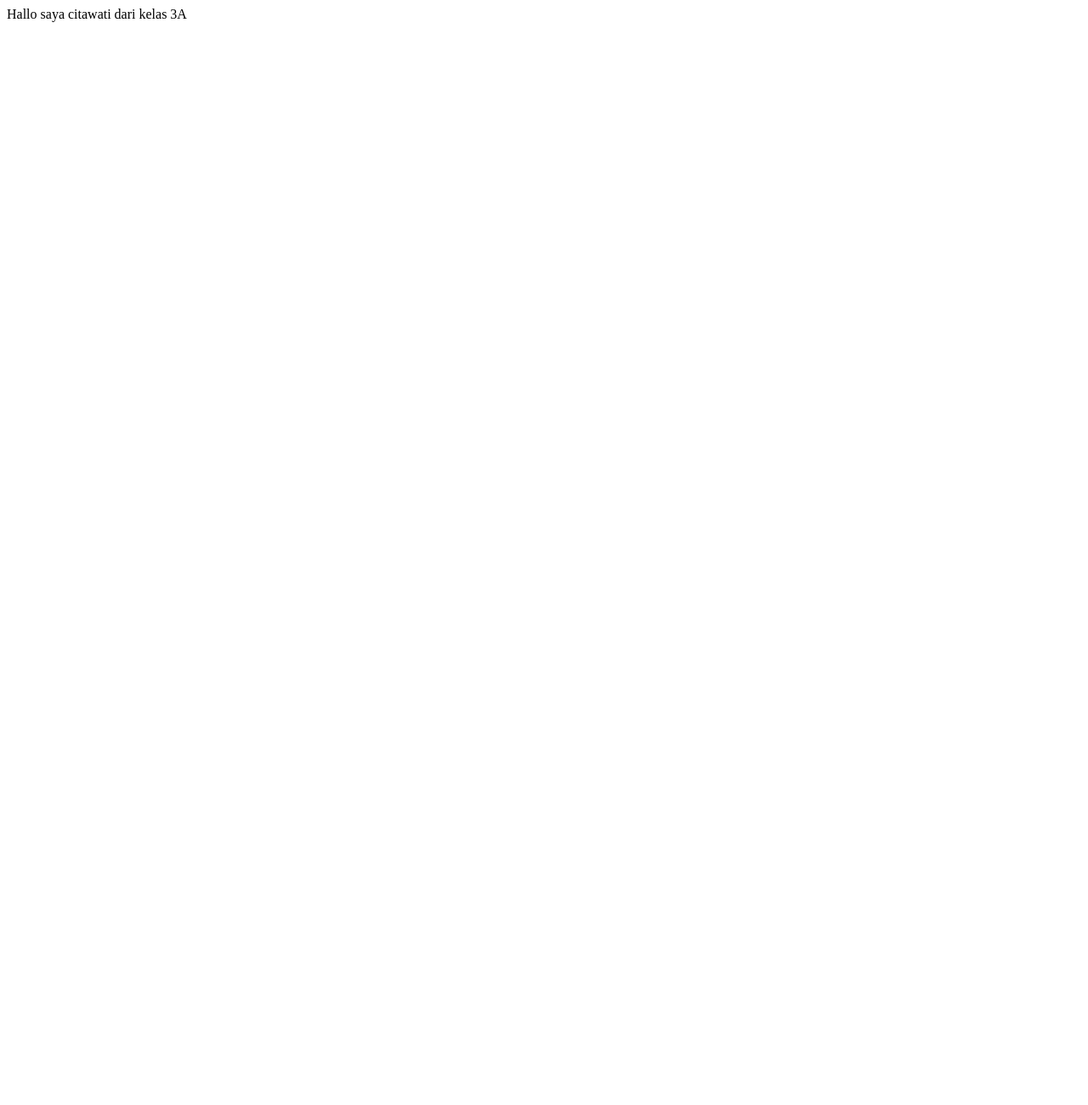
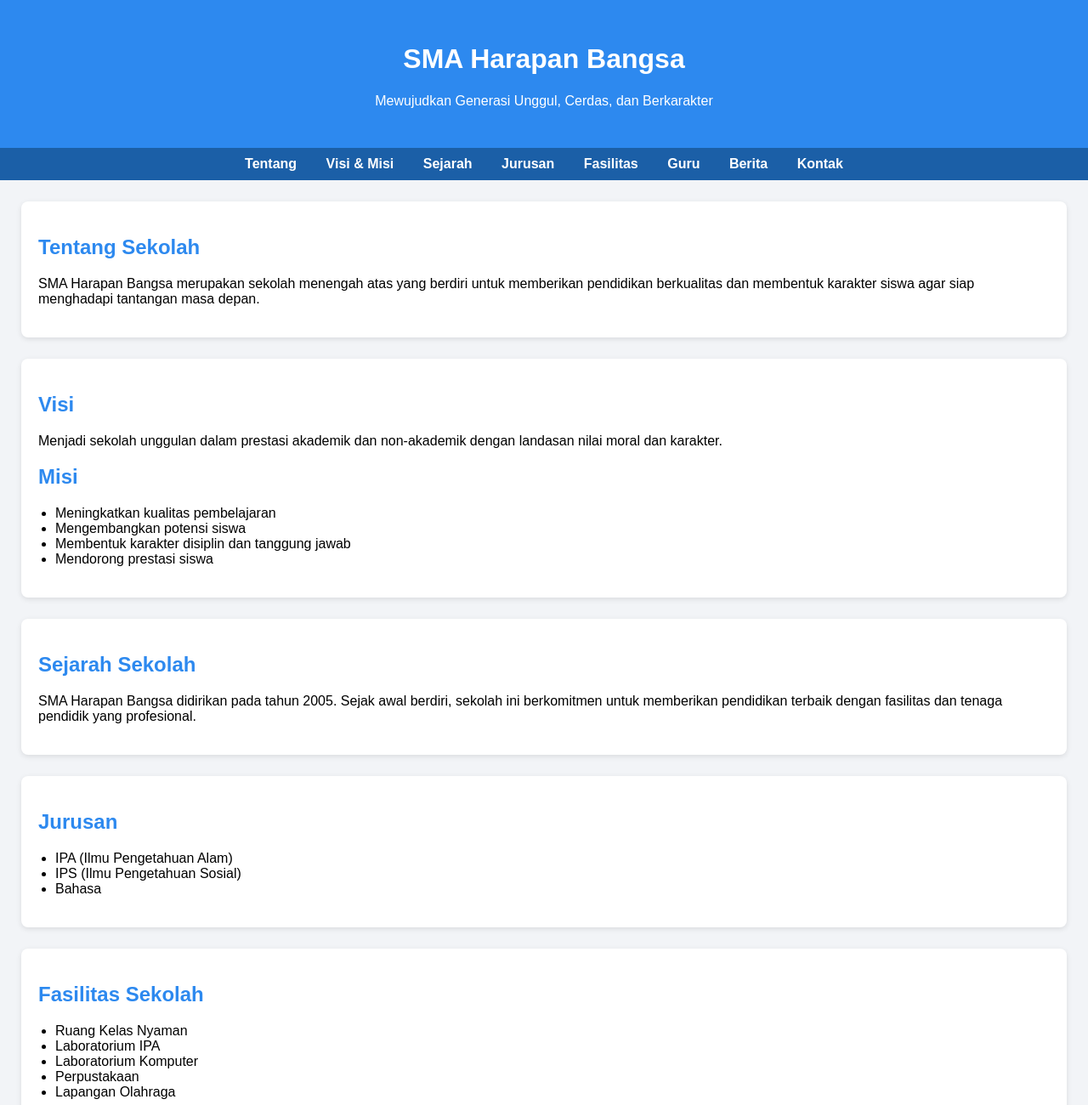
Before and after one commit to citawati32/citawati32.github.io, a plain HTML site: page index.html in a window 1280 px wide. Shown: the top 1300 px of the page at 85% size. Before the commit the page ends 800 px from the top, so only its background shows below. Drawn offline with Linux system fonts and the light colour scheme.

Commit message:
Update index.html

```diff
--- a/index.html
+++ b/index.html
@@ -1,6 +1,207 @@
-<html></html>
-<head></head>
-<body></body>
-Hallo saya citawati dari kelas 3A
+<!DOCTYPE html>
+<html lang="id">
+<head>
+    <meta charset="UTF-8">
+    <title>SMA Harapan Bangsa</title>
+    <style>
+        body {
+            margin: 0;
+            font-family: Arial, sans-serif;
+            background-color: #f2f4f7;
+        }
+
+        header {
+            background-color: #2d89ef;
+            color: white;
+            text-align: center;
+            padding: 30px;
+        }
+
+        nav {
+            background-color: #1b5fa7;
+            padding: 10px;
+            text-align: center;
+        }
+
+        nav a {
+            color: white;
+            text-decoration: none;
+            margin: 0 15px;
+            font-weight: bold;
+        }
+
+        nav a:hover {
+            text-decoration: underline;
+        }
+
+        .container {
+            padding: 25px;
+        }
+
+        section {
+            background-color: white;
+            padding: 20px;
+            margin-bottom: 25px;
+            border-radius: 8px;
+            box-shadow: 0 2px 6px rgba(0,0,0,0.1);
+        }
+
+        h2 {
+            color: #2d89ef;
+        }
+
+        ul {
+            padding-left: 20px;
+        }
+
+        table {
+            width: 100%;
+            border-collapse: collapse;
+        }
+
+        table, th, td {
+            border: 1px solid #ccc;
+        }
+
+        th, td {
+            padding: 10px;
+            text-align: center;
+        }
+
+        th {
+            background-color: #2d89ef;
+            color: white;
+        }
+
+        footer {
+            background-color: #2d89ef;
+            color: white;
+            text-align: center;
+            padding: 15px;
+        }
+    </style>
+</head>
+<body>
+
+<header>
+    <h1>SMA Harapan Bangsa</h1>
+    <p>Mewujudkan Generasi Unggul, Cerdas, dan Berkarakter</p>
+</header>
+
+<nav>
+    <a href="#tentang">Tentang</a>
+    <a href="#visi">Visi & Misi</a>
+    <a href="#sejarah">Sejarah</a>
+    <a href="#jurusan">Jurusan</a>
+    <a href="#fasilitas">Fasilitas</a>
+    <a href="#guru">Guru</a>
+    <a href="#berita">Berita</a>
+    <a href="#kontak">Kontak</a>
+</nav>
+
+<div class="container">
+
+    <section id="tentang">
+        <h2>Tentang Sekolah</h2>
+        <p>
+            SMA Harapan Bangsa merupakan sekolah menengah atas yang berdiri
+            untuk memberikan pendidikan berkualitas dan membentuk karakter
+            siswa agar siap menghadapi tantangan masa depan.
+        </p>
+    </section>
+
+    <section id="visi">
+        <h2>Visi</h2>
+        <p>
+            Menjadi sekolah unggulan dalam prestasi akademik dan non-akademik
+            dengan landasan nilai moral dan karakter.
+        </p>
+
+        <h2>Misi</h2>
+        <ul>
+            <li>Meningkatkan kualitas pembelajaran</li>
+            <li>Mengembangkan potensi siswa</li>
+            <li>Membentuk karakter disiplin dan tanggung jawab</li>
+            <li>Mendorong prestasi siswa</li>
+        </ul>
+    </section>
+
+    <section id="sejarah">
+        <h2>Sejarah Sekolah</h2>
+        <p>
+            SMA Harapan Bangsa didirikan pada tahun 2005. Sejak awal berdiri,
+            sekolah ini berkomitmen untuk memberikan pendidikan terbaik
+            dengan fasilitas dan tenaga pendidik yang profesional.
+        </p>
+    </section>
+
+    <section id="jurusan">
+        <h2>Jurusan</h2>
+        <ul>
+            <li>IPA (Ilmu Pengetahuan Alam)</li>
+            <li>IPS (Ilmu Pengetahuan Sosial)</li>
+            <li>Bahasa</li>
+        </ul>
+    </section>
+
+    <section id="fasilitas">
+        <h2>Fasilitas Sekolah</h2>
+        <ul>
+            <li>Ruang Kelas Nyaman</li>
+            <li>Laboratorium IPA</li>
+            <li>Laboratorium Komputer</li>
+            <li>Perpustakaan</li>
+            <li>Lapangan Olahraga</li>
+        </ul>
+    </section>
+
+    <section id="guru">
+        <h2>Data Guru</h2>
+        <table>
+            <tr>
+                <th>No</th>
+                <th>Nama Guru</th>
+                <th>Mata Pelajaran</th>
+            </tr>
+            <tr>
+                <td>1</td>
+                <td>Budi Santoso</td>
+                <td>Matematika</td>
+            </tr>
+            <tr>
+                <td>2</td>
+                <td>Siti Aminah</td>
+                <td>Bahasa Indonesia</td>
+            </tr>
+            <tr>
+                <td>3</td>
+                <td>Ahmad Fauzi</td>
+                <td>Fisika</td>
+            </tr>
+        </table>
+    </section>
+
+    <section id="berita">
+        <h2>Berita Sekolah</h2>
+        <p>
+            SMA Harapan Bangsa berhasil meraih juara 1 lomba sains tingkat
+            kabupaten. Prestasi ini menjadi bukti kualitas pendidikan
+            yang terus meningkat.
+        </p>
+    </section>
+
+    <section id="kontak">
+        <h2>Kontak Sekolah</h2>
+        <p>Alamat : Jl. Pendidikan No. 10</p>
+        <p>Telepon : 0812-3456-7890</p>
+        <p>Email : info@smaharapanbangsa.sch.id</p>
+    </section>
+
+</div>
+
+<footer>
+    <p>© 2025 SMA Harapan Bangsa | All Rights Reserved</p>
+</footer>
+
 </body>
 </html>
```
